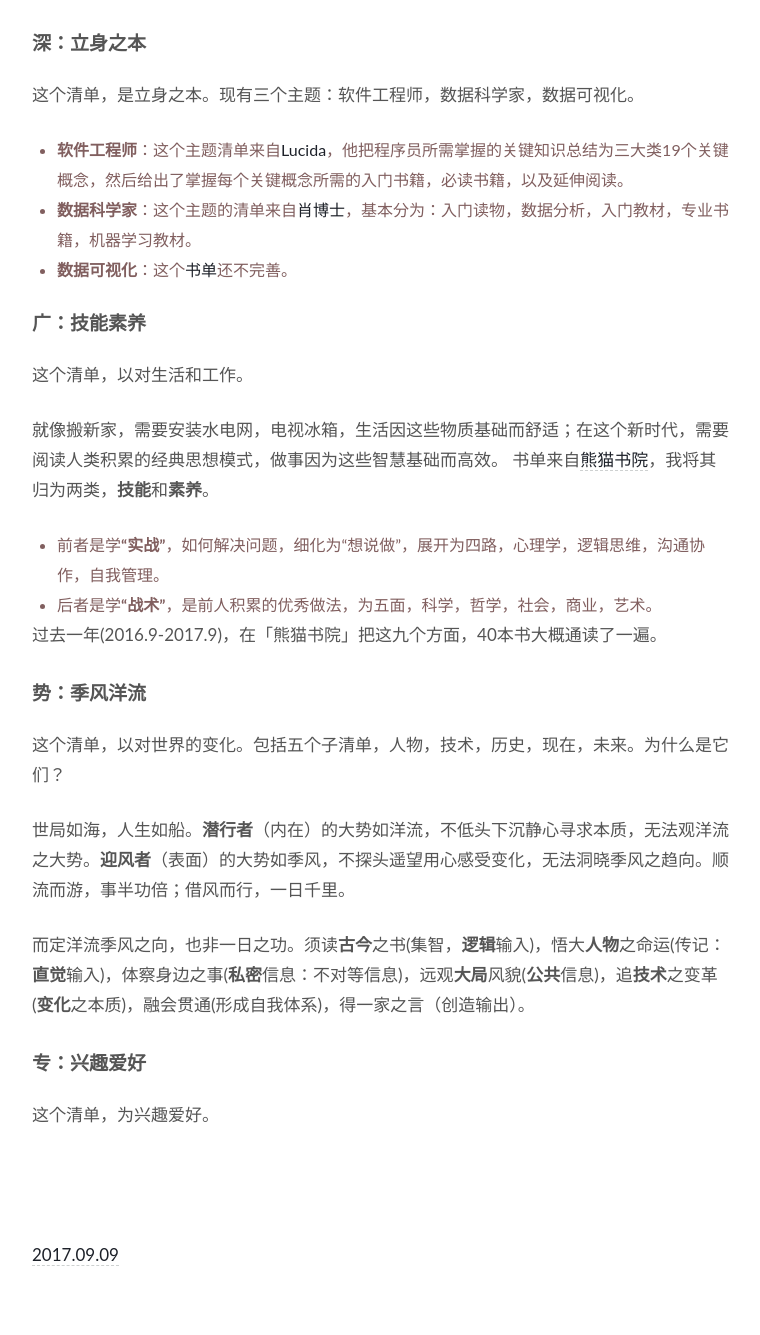
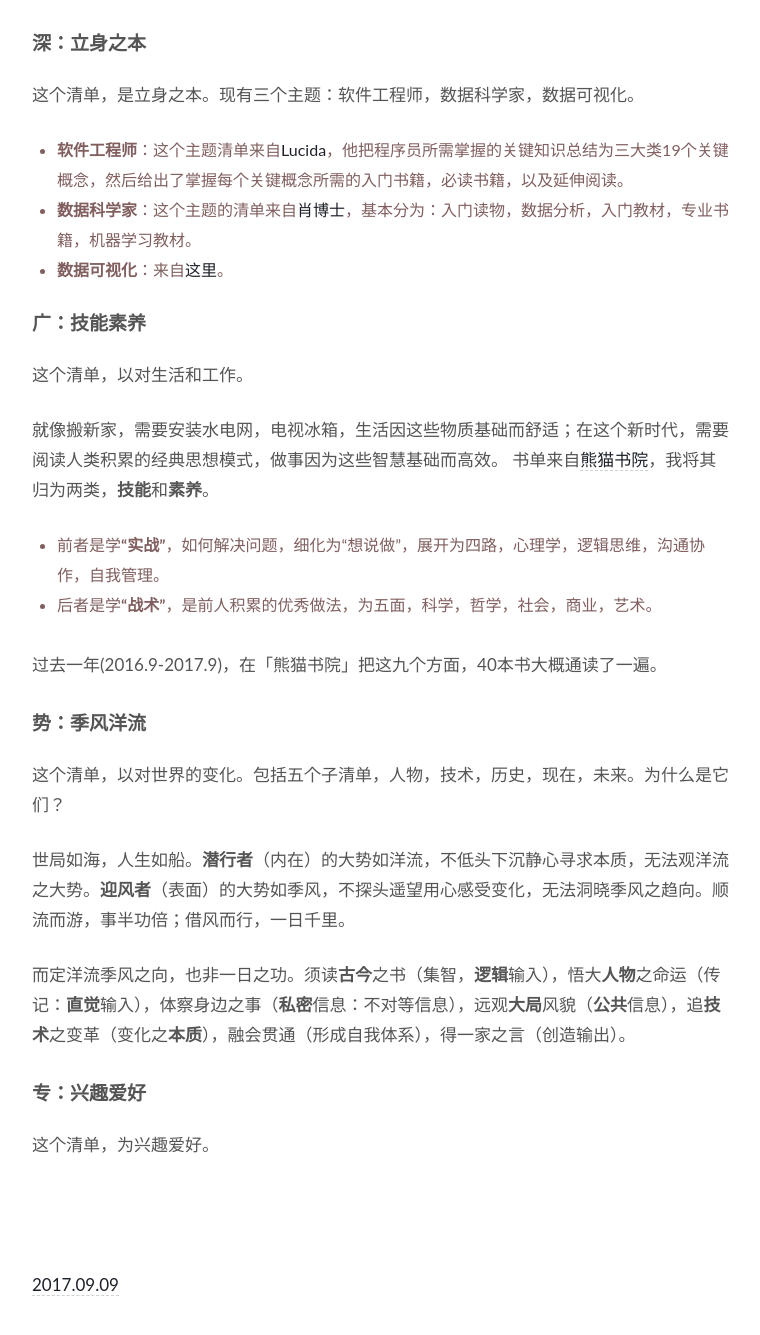
Before and after one commit to WillWang-X/willwang-x.github.io, a Jekyll site: the page built from _posts/blogs/2017-09-09-books.md, in a window 1280 px wide and 1400 px high, scrolled down 1088 px. Shown: the top 1335 px of the window, without its empty margins (258-1018 px from the left). Built offline with Jekyll 4.4.1, drawn with Linux system fonts in a browser that asks for light colours.

Commit message:
Fix typo

```diff
--- a/_posts/blogs/2017-09-09-books.md
+++ b/_posts/blogs/2017-09-09-books.md
@@ -38,7 +38,7 @@ published: true
 
 - **软件工程师**：这个主题清单来自[Lucida](http://lucida.me/blog/developer-reading-list/)，他把程序员所需掌握的关键知识总结为三大类19个关键概念，然后给出了掌握每个关键概念所需的入门书籍，必读书籍，以及延伸阅读。
 - **数据科学家**：这个主题的清单来自[肖博士](https://www.zhihu.com/question/20757000)，基本分为：入门读物，数据分析，入门教材，专业书籍，机器学习教材。
-- **数据可视化**：这个[书单](https://www.zhihu.com/question/19710815)还不完善。
+- **数据可视化**：来自[这里](https://www.zhihu.com/question/19710815)。
 
 ## 广：技能素养
 
@@ -48,7 +48,7 @@ published: true
 书单来自[熊猫书院](https://www.douban.com/doulist/43794165/)，我将其归为两类，**技能**和**素养**。
 
 * 前者是学**“实战”**，如何解决问题，细化为“想说做”，展开为四路，心理学，逻辑思维，沟通协作，自我管理。
-* 后者是学**“战术”**，是前人积累的优秀做法，为五面，科学，哲学，社会，商业，艺术。<br>
+* 后者是学**“战术”**，是前人积累的优秀做法，为五面，科学，哲学，社会，商业，艺术。<br><br>
 
 过去一年(2016.9-2017.9)，在「熊猫书院」把这九个方面，40本书大概通读了一遍。
 
@@ -58,7 +58,7 @@ published: true
 
 世局如海，人生如船。**潜行者**（内在）的大势如洋流，不低头下沉静心寻求本质，无法观洋流之大势。**迎风者**（表面）的大势如季风，不探头遥望用心感受变化，无法洞晓季风之趋向。顺流而游，事半功倍；借风而行，一日千里。
 
-而定洋流季风之向，也非一日之功。须读**古今**之书(集智，**逻辑**输入)，悟大**人物**之命运(传记：**直觉**输入)，体察身边之事(**私密**信息：不对等信息)，远观**大局**风貌(**公共**信息)，追**技术**之变革(**变化**之本质)，融会贯通(形成自我体系)，得一家之言（创造输出）。
+而定洋流季风之向，也非一日之功。须读**古今**之书（集智，**逻辑**输入），悟大**人物**之命运（传记：**直觉**输入），体察身边之事（**私密**信息：不对等信息），远观**大局**风貌（**公共**信息），追**技术**之变革（变化之**本质**），融会贯通（形成自我体系），得一家之言（创造输出）。
 
 ## 专：兴趣爱好
 
```
